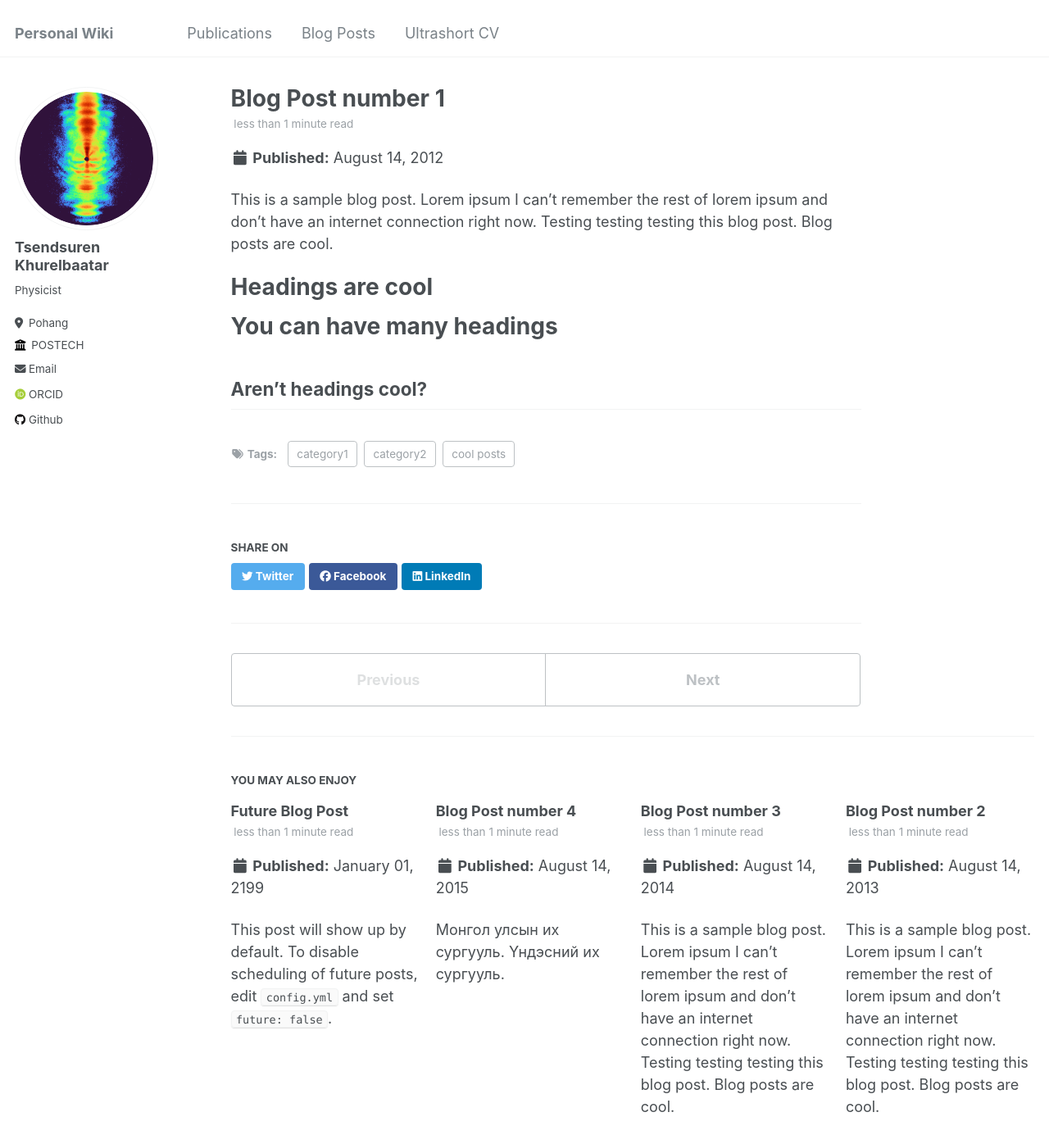
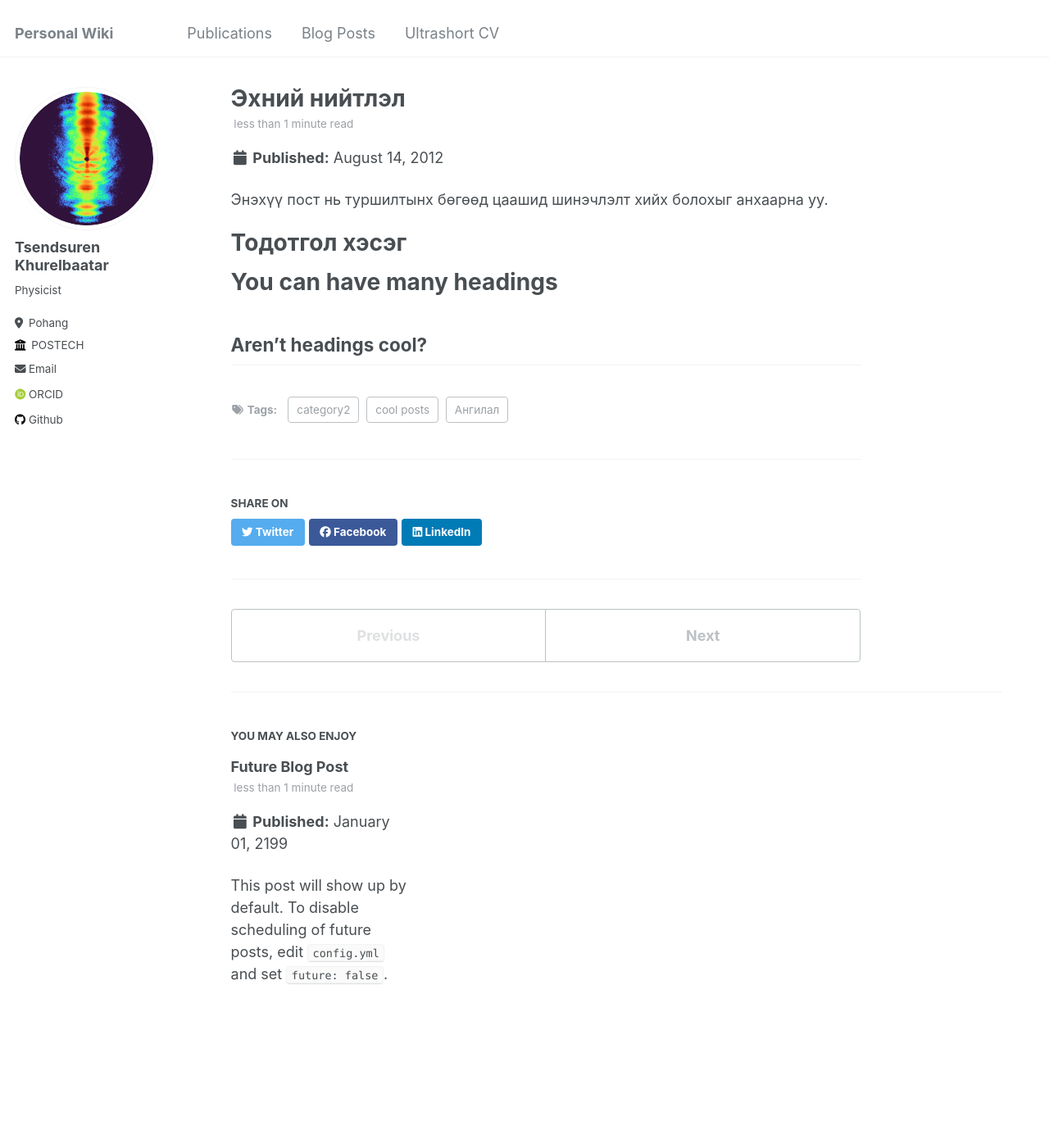
Before and after one commit to Tsendsuren/tsendsuren.github.io, a Jekyll site: the page built from _posts/2012-08-14-blog-post-1.md, in a window 1280 px wide and 1400 px high. Shown: the top 1396 px of the window at 82% size. Built offline with Jekyll 4.4.1, drawn with Linux system fonts in a browser that asks for light colours; some web fonts are replaced.

```diff
--- a/_posts/2012-08-14-blog-post-1.md
+++ b/_posts/2012-08-14-blog-post-1.md
@@ -1,16 +1,16 @@
 ---
-title: 'Blog Post number 1'
+title: 'Эхний нийтлэл'
 date: 2012-08-14
 permalink: /posts/2012/08/blog-post-1/
 tags:
   - cool posts
-  - category1
+  - Ангилал
   - category2
 ---
 
-This is a sample blog post. Lorem ipsum I can't remember the rest of lorem ipsum and don't have an internet connection right now. Testing testing testing this blog post. Blog posts are cool.
+Энэхүү пост нь туршилтынх бөгөөд цаашид шинэчлэлт хийх болохыг анхаарна уу.
 
-Headings are cool
+Тодотгол хэсэг
 ======
 
 You can have many headings
--- a/_posts/2013-08-14-blog-post-2.md
+++ /dev/null
@@ -1,20 +0,0 @@
----
-title: 'Blog Post number 2'
-date: 2013-08-14
-permalink: /posts/2013/08/blog-post-2/
-tags:
-  - cool posts
-  - category1
-  - category2
----
-
-This is a sample blog post. Lorem ipsum I can't remember the rest of lorem ipsum and don't have an internet connection right now. Testing testing testing this blog post. Blog posts are cool.
-
-Headings are cool
-======
-
-You can have many headings
-======
-
-Aren't headings cool?
-------
--- a/_posts/2014-08-14-blog-post-3.md
+++ /dev/null
@@ -1,20 +0,0 @@
----
-title: 'Blog Post number 3'
-date: 2014-08-14
-permalink: /posts/2014/08/blog-post-3/
-tags:
-  - cool posts
-  - category1
-  - category2
----
-
-This is a sample blog post. Lorem ipsum I can't remember the rest of lorem ipsum and don't have an internet connection right now. Testing testing testing this blog post. Blog posts are cool.
-
-Headings are cool
-======
-
-You can have many headings
-======
-
-Aren't headings cool?
-------
```
Also changed, not shown: _posts/2015-08-14-blog-post-4.md (deleted, +0 -11 lines).
